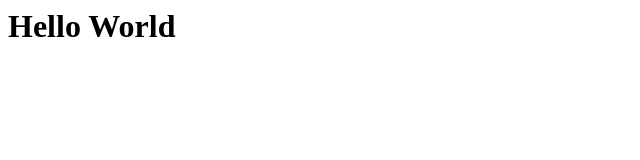
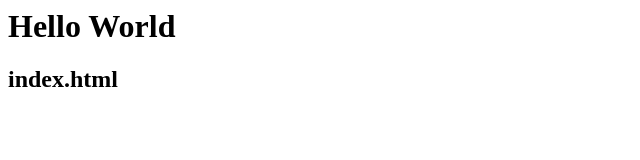
Before and after one commit to kernaldpark/public, a plain HTML site: page index.html in a window 1280 px wide. Shown: the whole page, without its empty margins (0-640 px from the left). Drawn offline with Linux system fonts and the light colour scheme.

Commit message:
Update index.html

```diff
--- a/index.html
+++ b/index.html
@@ -3,7 +3,7 @@
 
 <body>
 <h1> Hello World </h1>
-
+<h2> index.html </h2>
 </body>
 
 </html>
```
